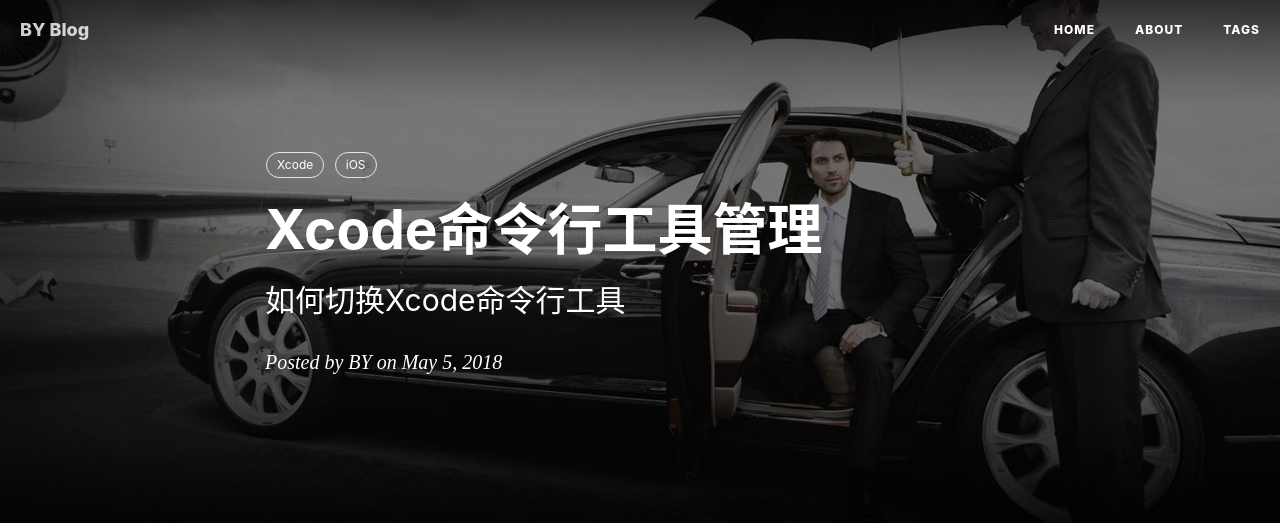
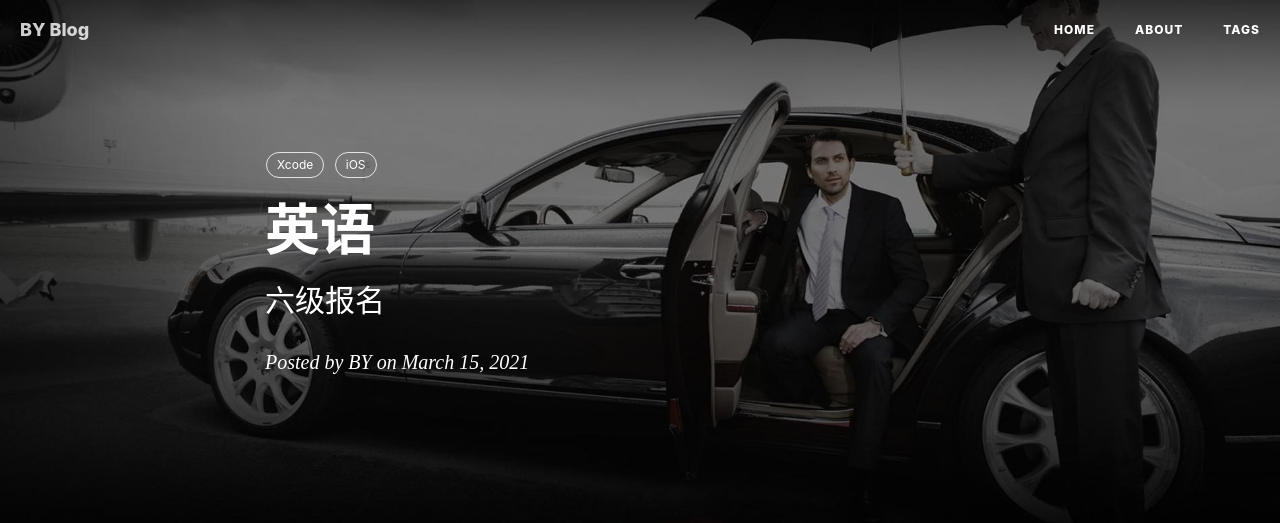
Before and after one commit to pengjiao123/pengjiao123.github.io, a Jekyll site: the page built from _posts/2018-05-05-Xcode命令行工具管理.md, in a window 1280 px wide and 1400 px high. Shown: the top 523 px of the window. Built offline with Jekyll 4.4.1, drawn with Linux system fonts in a browser that asks for light colours; nearby versions of some CDN libraries; comment, search, counter and statistics services are not loaded; some of the changed text lies outside the part shown; grey boxes are pictures that could not be loaded.

Commit message:
Update 2018-05-05-Xcode命令行工具管理.md

```diff
--- a/_posts/2018-05-05-Xcode命令行工具管理.md
+++ b/_posts/2018-05-05-Xcode命令行工具管理.md
@@ -1,8 +1,8 @@
 ---
 layout:     post
-title:      Xcode命令行工具管理
-subtitle:   如何切换Xcode命令行工具
-date:       2018-05-05
+title:      英语
+subtitle:   六级报名
+date:       2021-03-15
 author:     BY
 header-img: img/post-bg-kuaidi.jpg
 catalog: true
@@ -11,18 +11,7 @@
     - iOS
 ---
 
-## 安装
-
-	xcode-select --install
-
-![](https://upload-images.jianshu.io/upload_images/545662-f9031dfcce085f8f.png?imageMogr2/auto-orient/strip%7CimageView2/2/w/459)
-
-## Xcode版本切换
-
-### 显示当前使用的xocde版本
-
-	$ xcode-select --print-path
-
-### 选择Xcode中的默认版本
-
-	$ sudo xcode-select -switch /Applications/Xcode.app
+## 六级报名
+六级我见可以报名了  你们教务处的通知 https://jwc.xidian.edu.cn/info/1012/9782.htm   。
+六级争取一次过线（425+）。
+口语有时间的话可以准备参加下，争取拿个B（需要准备） 当然还是以笔试为主  以后参加雅思或者托福考试口语占比更高。
```
